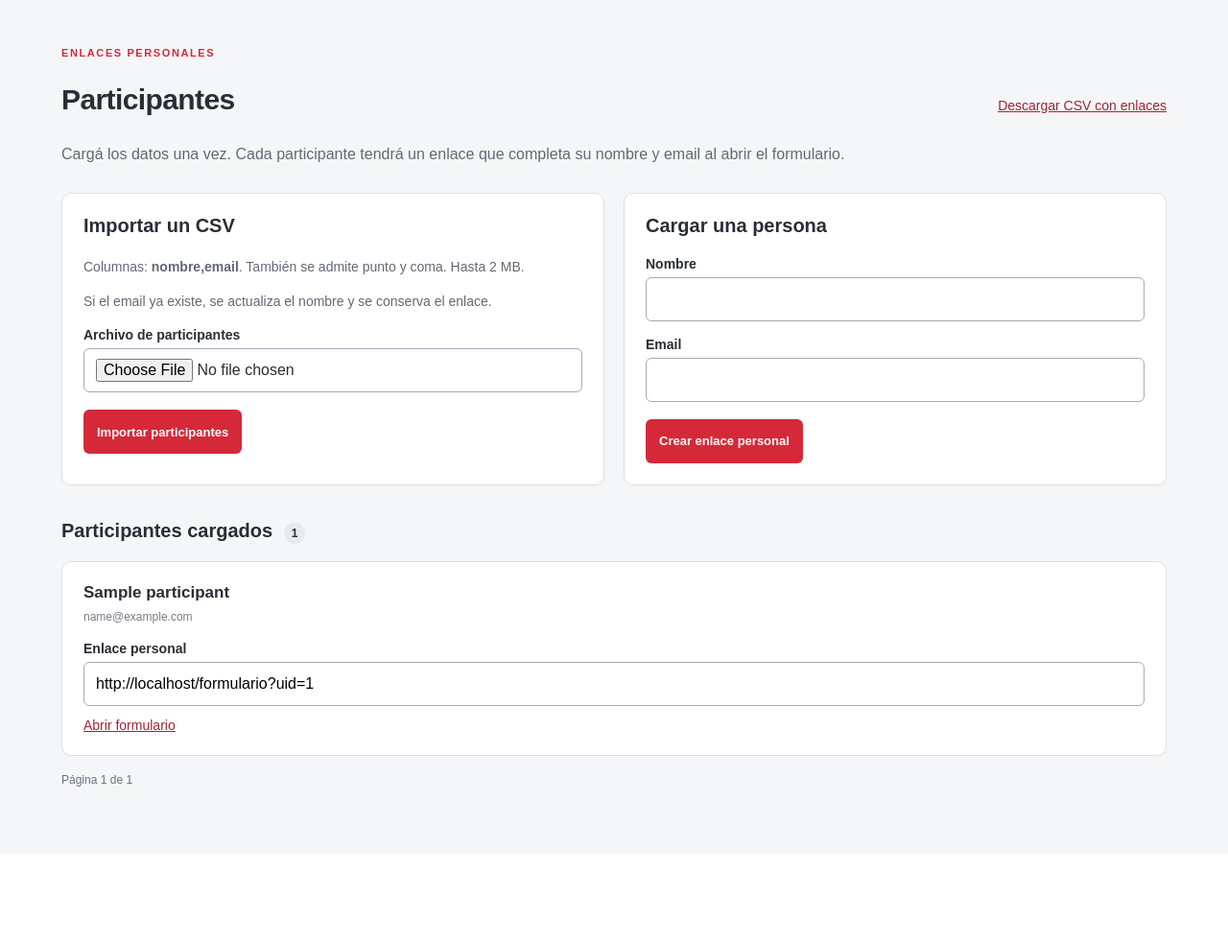
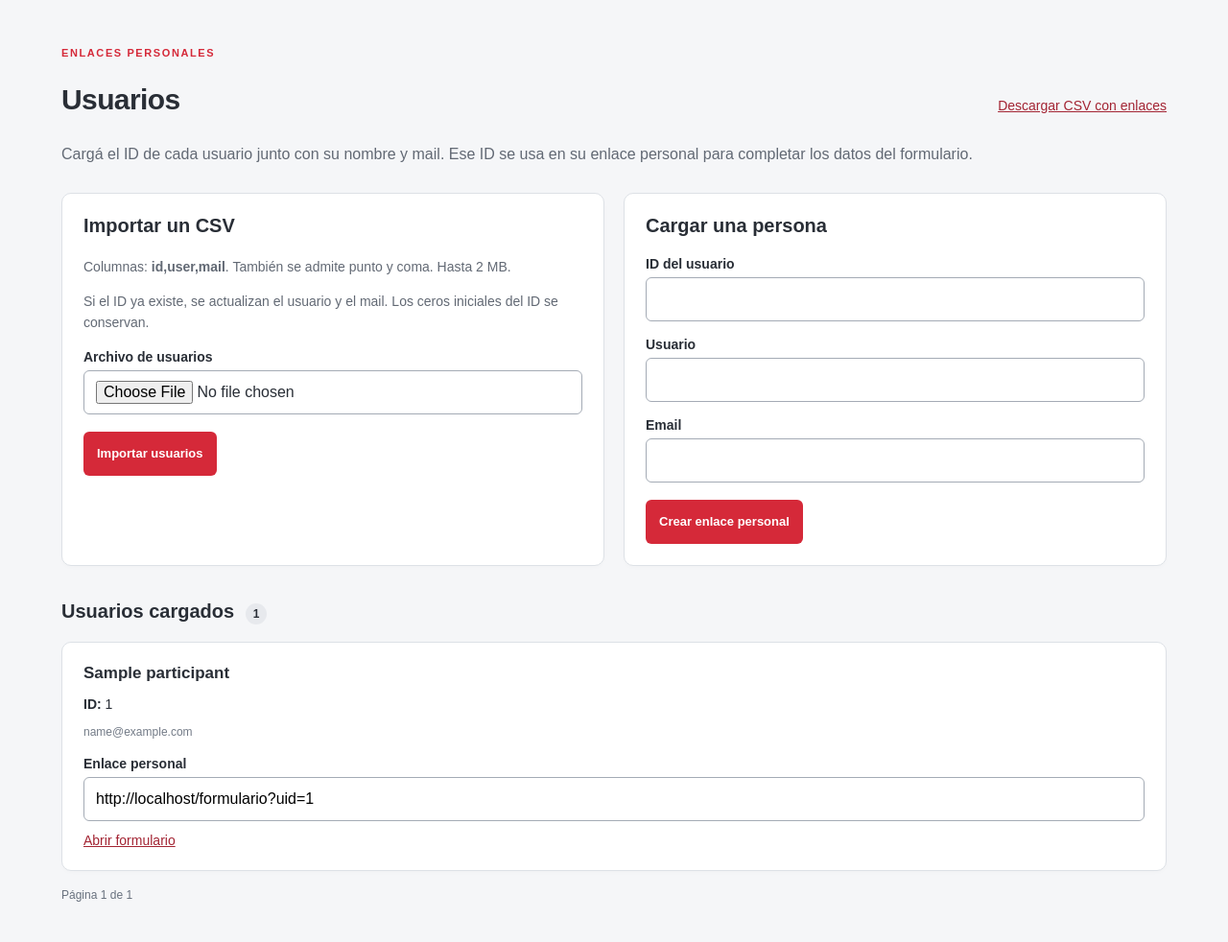
Before and after one commit to lvloper/huesped-preguntas, a Laravel app: page /panel/participantes in a window 1280 px wide. Shown: the part 93-1075 px from the top of the page at 96% size. Before the commit the page ends 913 px from the top, so only its background shows below. Run offline with Laravel 12, Linux system fonts and the light colour scheme; a user stored in the database is signed in; data comes from the database, SQL or seed files in the repository; tables that the repository leaves empty hold one stand-in row (values such as "Sample post").

Commit message:
Permitir identificadores propios al importar y cargar usuarios

```diff
--- a/app/app/Http/Controllers/ParticipantController.php
+++ b/app/app/Http/Controllers/ParticipantController.php
@@ -21,10 +21,10 @@ class ParticipantController extends Controller
         if (is_string($request->input('email'))) {
             $request->merge(['email' => strtolower(trim($request->input('email')))]);
         }
-        $data = $request->validate(['name' => 'required|string|max:150', 'email' => 'required|email|max:255|unique:participants,email']);
+        $data = $request->validate(['uid' => 'required|'.Participant::UID_RULES.'|unique:participants,uid', 'name' => 'required|string|max:150', 'email' => 'required|email|max:255|unique:participants,email']);
         Participant::create($data);
 
-        return to_route('participants.index')->with('status', 'Participante cargado. Ya podés usar su enlace personal.');
+        return to_route('participants.index')->with('status', 'Usuario cargado. Ya podés usar su enlace personal.');
     }
 
     public function import(Request $request, ParticipantImport $import): RedirectResponse
@@ -32,16 +32,16 @@ class ParticipantController extends Controller
         $request->validate(['csv' => 'required|file|max:2048']);
         $count = $import->import($request->file('csv'));
 
-        return to_route('participants.index')->with('status', "Se importaron {$count} participantes. Los enlaces existentes se conservaron.");
+        return to_route('participants.index')->with('status', "Usuarios importados: {$count}. Los enlaces existentes se conservaron.");
     }
 
     public function export(): StreamedResponse
     {
         return response()->streamDownload(function (): void {
             $output = fopen('php://output', 'w');
-            fputcsv($output, ['nombre', 'email', 'uid', 'formulario'], ',', '"', '');
+            fputcsv($output, ['id', 'user', 'mail', 'formulario'], ',', '"', '');
             foreach (Participant::orderBy('id')->cursor() as $participant) {
-                $values = [$participant->name, $participant->email, $participant->uid, route('formulario', ['uid' => $participant->uid])];
+                $values = [$participant->uid, $participant->name, $participant->email, route('formulario', ['uid' => $participant->uid])];
                 $values = array_map(fn (string $value): string => preg_match('/^[=+\-@\t\r]/', $value) ? "'".$value : $value, $values);
                 fputcsv($output, $values, ',', '"', '');
             }
--- a/app/app/Http/Controllers/ParticipantLookupController.php
+++ b/app/app/Http/Controllers/ParticipantLookupController.php
@@ -10,7 +10,7 @@ class ParticipantLookupController extends Controller
 {
     public function __invoke(Request $request): JsonResponse
     {
-        $data = $request->validate(['uid' => 'required|string|size:40|alpha_num:ascii']);
+        $data = $request->validate(['uid' => 'required|'.Participant::UID_RULES]);
         $participant = Participant::where('uid', $data['uid'])->first();
 
         if (! $participant) {
--- a/app/app/Http/Controllers/QuestionController.php
+++ b/app/app/Http/Controllers/QuestionController.php
@@ -19,7 +19,7 @@ class QuestionController extends Controller
 {
     public function store(Request $request, SubmissionIdentity $identity): JsonResponse
     {
-        $data = $request->validate(['uid' => 'sometimes|required|string|size:40|alpha_num:ascii', 'name' => 'exclude_with:uid|required_without:uid|string|max:150', 'email' => 'exclude_with:uid|required_without:uid|email|max:255', 'question' => 'required|string|max:5000', 'cf-turnstile-response' => 'required|string|max:2048']);
+        $data = $request->validate(['uid' => 'sometimes|required|'.Participant::UID_RULES, 'name' => 'exclude_with:uid|required_without:uid|string|max:150', 'email' => 'exclude_with:uid|required_without:uid|email|max:255', 'question' => 'required|string|max:5000', 'cf-turnstile-response' => 'required|string|max:2048']);
         $participant = null;
         if (isset($data['uid'])) {
             $participant = Participant::where('uid', $data['uid'])->first();
--- a/app/app/Models/Participant.php
+++ b/app/app/Models/Participant.php
@@ -5,19 +5,13 @@ namespace App\Models;
 use Database\Factories\ParticipantFactory;
 use Illuminate\Database\Eloquent\Factories\HasFactory;
 use Illuminate\Database\Eloquent\Model;
-use Illuminate\Support\Str;
 
 class Participant extends Model
 {
+    public const UID_RULES = 'string|max:40|regex:/\A[A-Za-z0-9_-]+\z/';
+
     /** @use HasFactory<ParticipantFactory> */
     use HasFactory;
 
-    protected $fillable = ['name', 'email'];
-
-    protected static function booted(): void
-    {
-        static::creating(function (Participant $participant): void {
-            $participant->uid ??= Str::random(40);
-        });
-    }
+    protected $fillable = ['uid', 'name', 'email'];
 }
--- a/app/database/factories/ParticipantFactory.php
+++ b/app/database/factories/ParticipantFactory.php
@@ -18,6 +18,7 @@ class ParticipantFactory extends Factory
     public function definition(): array
     {
         return [
+            'uid' => fake()->unique()->bothify('USER-########'),
             'name' => fake()->name(),
             'email' => fake()->unique()->safeEmail(),
         ];
--- a/app/embed/formulario.html
+++ b/app/embed/formulario.html
@@ -117,7 +117,7 @@
     if (identityLoading) return;
     identityStatus.hidden = false;
     profileRetry.hidden = true;
-    if (!/^[A-Za-z0-9]{40}$/.test(uid)) {
+    if (!/^[A-Za-z0-9_-]{1,40}$/.test(uid)) {
       identityStatus.textContent = 'El enlace personal no es válido. Revisá que esté completo.';
       return;
     }
--- a/app/embed/prueba-local.html
+++ b/app/embed/prueba-local.html
@@ -117,7 +117,7 @@
     if (identityLoading) return;
     identityStatus.hidden = false;
     profileRetry.hidden = true;
-    if (!/^[A-Za-z0-9]{40}$/.test(uid)) {
+    if (!/^[A-Za-z0-9_-]{1,40}$/.test(uid)) {
       identityStatus.textContent = 'El enlace personal no es válido. Revisá que esté completo.';
       return;
     }
--- a/app/public/participants.css
+++ b/app/public/participants.css
@@ -1 +1,3 @@
 .participant-forms,.participant-grid{display:grid;grid-template-columns:repeat(auto-fit,minmax(min(100%,300px),1fr));gap:20px}.participant-forms{margin:28px 0 36px}.participant-forms .card,.participant-grid .card{min-width:0}.participant-forms p{font-size:14px;line-height:1.6;color:#626974}.participant-forms label,.participant-grid label{display:block;margin:16px 0 6px;font-size:14px;font-weight:600}.participant-forms input,.participant-grid input{display:block;box-sizing:border-box;width:100%;max-width:100%;min-width:0;min-height:46px;padding:10px 12px;border:1px solid #a4abb5;border-radius:6px;background:#fff;font:16px Arial,sans-serif}.participant-forms button{margin-top:18px;min-height:46px}.participant-grid h3{margin:0 0 8px;font-size:17px;overflow-wrap:anywhere}.participant-grid .email{margin:0 0 18px}.participant-link{display:inline-block;margin-top:12px;color:#a32433;font-size:14px;overflow-wrap:anywhere}.participant-notice{padding:14px 18px;background:#eef7ef;border:1px solid #b6d5bc;border-radius:8px;color:#225b31}.participant-errors{padding:12px 18px;background:#fff0f0;border:1px solid #efbac0;border-radius:8px;color:#a0212d}.participant-errors p{margin:5px 0}.participant-list nav{flex-wrap:wrap}.participant-forms input:focus-visible,.participant-grid input:focus-visible,a:focus-visible{outline:3px solid #672f63;outline-offset:3px}@media(max-width:520px){.participant-forms button{width:100%}.participant-list nav{justify-content:center}}
+
+.participant-id{font-size:14px;overflow-wrap:anywhere}
--- a/app/resources/views/panel.blade.php
+++ b/app/resources/views/panel.blade.php
@@ -12,7 +12,7 @@
 <header>
     <a class="brand" href="{{ route('dashboard') }}" aria-label="Fundación Huésped · Panel"><x-application-logo /></a>
     <span>Panel de preguntas</span>
-    <a href="{{ route('participants.index') }}">Participantes</a>
+    <a href="{{ route('participants.index') }}">Usuarios</a>
     <form method="POST" action="{{ url('/logout') }}">@csrf<button class="outline">Cerrar sesión</button></form>
 </header>
 <main>
--- a/app/resources/views/participants.blade.php
+++ b/app/resources/views/participants.blade.php
@@ -3,7 +3,7 @@
 <head>
     <meta charset="utf-8">
     <meta name="viewport" content="width=device-width, initial-scale=1">
-    <title>Participantes · Huésped</title>
+    <title>Usuarios · Huésped</title>
     <link rel="stylesheet" href="{{ asset('panel.css') }}">
     <link rel="stylesheet" href="{{ asset('participants.css') }}">
 </head>
@@ -16,10 +16,10 @@
 <main>
     <p class="eyebrow">ENLACES PERSONALES</p>
     <div class="panel-heading">
-        <h1>Participantes</h1>
+        <h1>Usuarios</h1>
         <a class="participant-link" href="{{ route('participants.export') }}">Descargar CSV con enlaces</a>
     </div>
-    <p>Cargá los datos una vez. Cada participante tendrá un enlace que completa su nombre y email al abrir el formulario.</p>
+    <p>Cargá el ID de cada usuario junto con su nombre y mail. Ese ID se usa en su enlace personal para completar los datos del formulario.</p>
     @if (session('status'))
         <p class="participant-notice" role="status">{{ session('status') }}</p>
     @endif
@@ -31,20 +31,22 @@
     <div class="participant-forms">
         <section class="card" aria-labelledby="import-title">
             <h2 id="import-title">Importar un CSV</h2>
-            <p>Columnas: <strong>nombre,email</strong>. También se admite punto y coma. Hasta 2 MB.</p>
-            <p>Si el email ya existe, se actualiza el nombre y se conserva el enlace.</p>
+            <p>Columnas: <strong>id,user,mail</strong>. También se admite punto y coma. Hasta 2 MB.</p>
+            <p>Si el ID ya existe, se actualizan el usuario y el mail. Los ceros iniciales del ID se conservan.</p>
             <form method="POST" action="{{ route('participants.import') }}" enctype="multipart/form-data">
                 @csrf
-                <label for="csv">Archivo de participantes</label>
+                <label for="csv">Archivo de usuarios</label>
                 <input id="csv" name="csv" type="file" accept=".csv,text/csv" required>
-                <button type="submit">Importar participantes</button>
+                <button type="submit">Importar usuarios</button>
             </form>
         </section>
         <section class="card" aria-labelledby="create-title">
             <h2 id="create-title">Cargar una persona</h2>
             <form method="POST" action="{{ route('participants.store') }}">
                 @csrf
-                <label for="name">Nombre</label>
+                <label for="uid">ID del usuario</label>
+                <input id="uid" name="uid" value="{{ old('uid') }}" maxlength="40" pattern="[A-Za-z0-9_-]+" required>
+                <label for="name">Usuario</label>
                 <input id="name" name="name" value="{{ old('name') }}" maxlength="150" required>
                 <label for="email">Email</label>
                 <input id="email" name="email" type="email" value="{{ old('email') }}" maxlength="255" required>
@@ -53,21 +55,22 @@
         </section>
     </div>
     <section class="participant-list" aria-labelledby="participants-title">
-        <h2 id="participants-title">Participantes cargados <span>{{ $participants->total() }}</span></h2>
+        <h2 id="participants-title">Usuarios cargados <span>{{ $participants->total() }}</span></h2>
         <div class="participant-grid">
             @forelse ($participants as $participant)
                 <article class="card">
                     <h3>{{ $participant->name }}</h3>
+                    <p class="participant-id"><strong>ID:</strong> {{ $participant->uid }}</p>
                     <p class="email">{{ $participant->email }}</p>
                     <label for="link-{{ $participant->id }}">Enlace personal</label>
                     <input id="link-{{ $participant->id }}" type="url" value="{{ route('formulario', ['uid' => $participant->uid]) }}" readonly onclick="this.select()">
                     <a class="participant-link" href="{{ route('formulario', ['uid' => $participant->uid]) }}" target="_blank" rel="noopener noreferrer">Abrir formulario</a>
                 </article>
             @empty
-                <p class="empty">Todavía no hay participantes cargados.</p>
+                <p class="empty">Todavía no hay usuarios cargados.</p>
             @endforelse
         </div>
-        <nav aria-label="Páginas de participantes">
+        <nav aria-label="Páginas de usuarios">
             @if ($participants->previousPageUrl())<a href="{{ $participants->previousPageUrl() }}">Anterior</a>@endif
             <span>Página {{ $participants->currentPage() }} de {{ $participants->lastPage() }}</span>
             @if ($participants->nextPageUrl())<a href="{{ $participants->nextPageUrl() }}">Siguiente</a>@endif
```
Also changed, not shown: 02-FORMULARIO.md (+4 -4 lines), 05-REFERENCIAS-Y-PENDIENTES.md (+2 -2 lines), app/app/Services/ParticipantImport.php (+25 -12 lines), app/tests/Feature/ParticipantSubmissionTest.php (+1 -1 lines), app/tests/Feature/ParticipantTest.php (+62 -16 lines), app/README.md, app/embed/README.md. Lines whose indentation alone changed are shown as unchanged.
